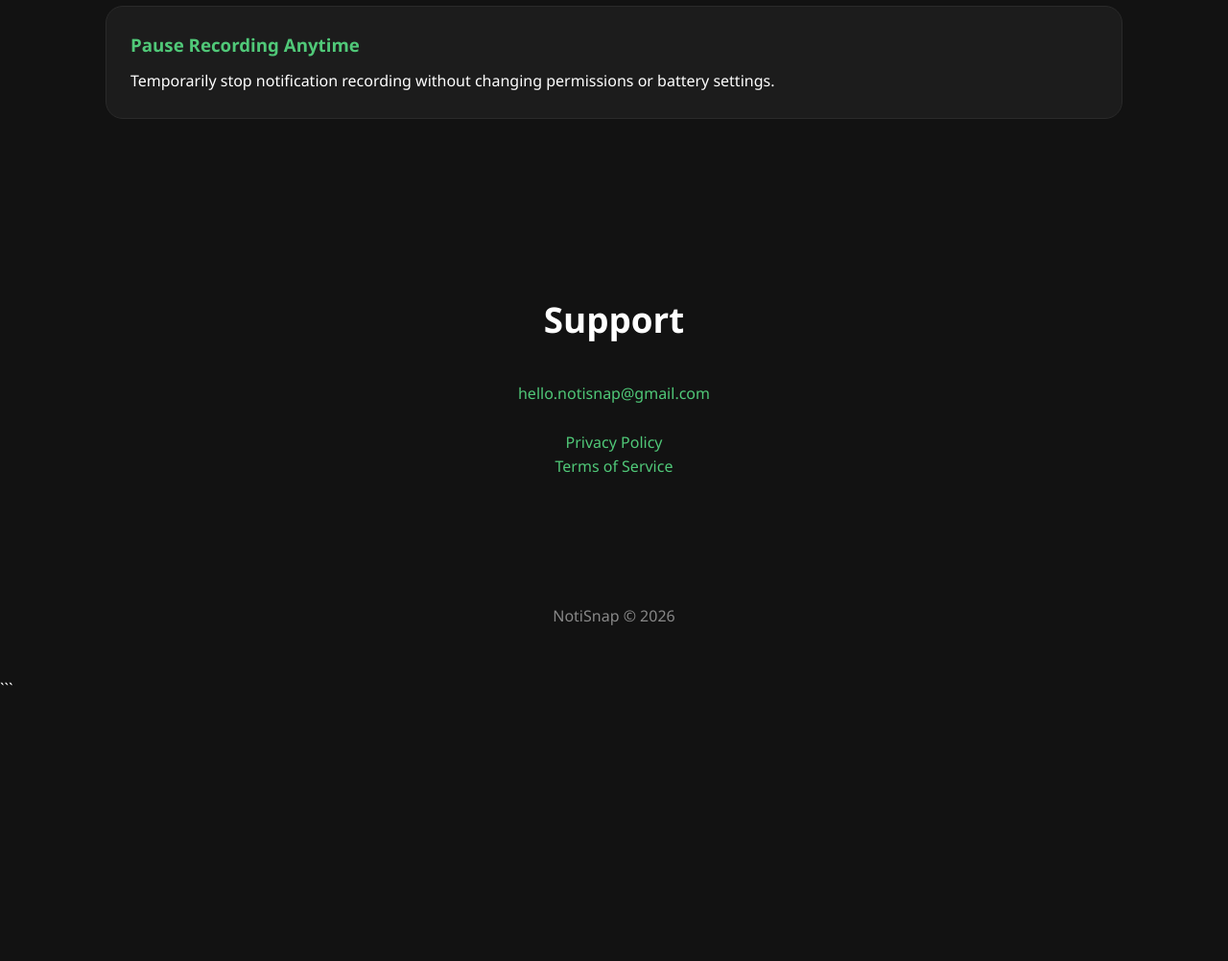
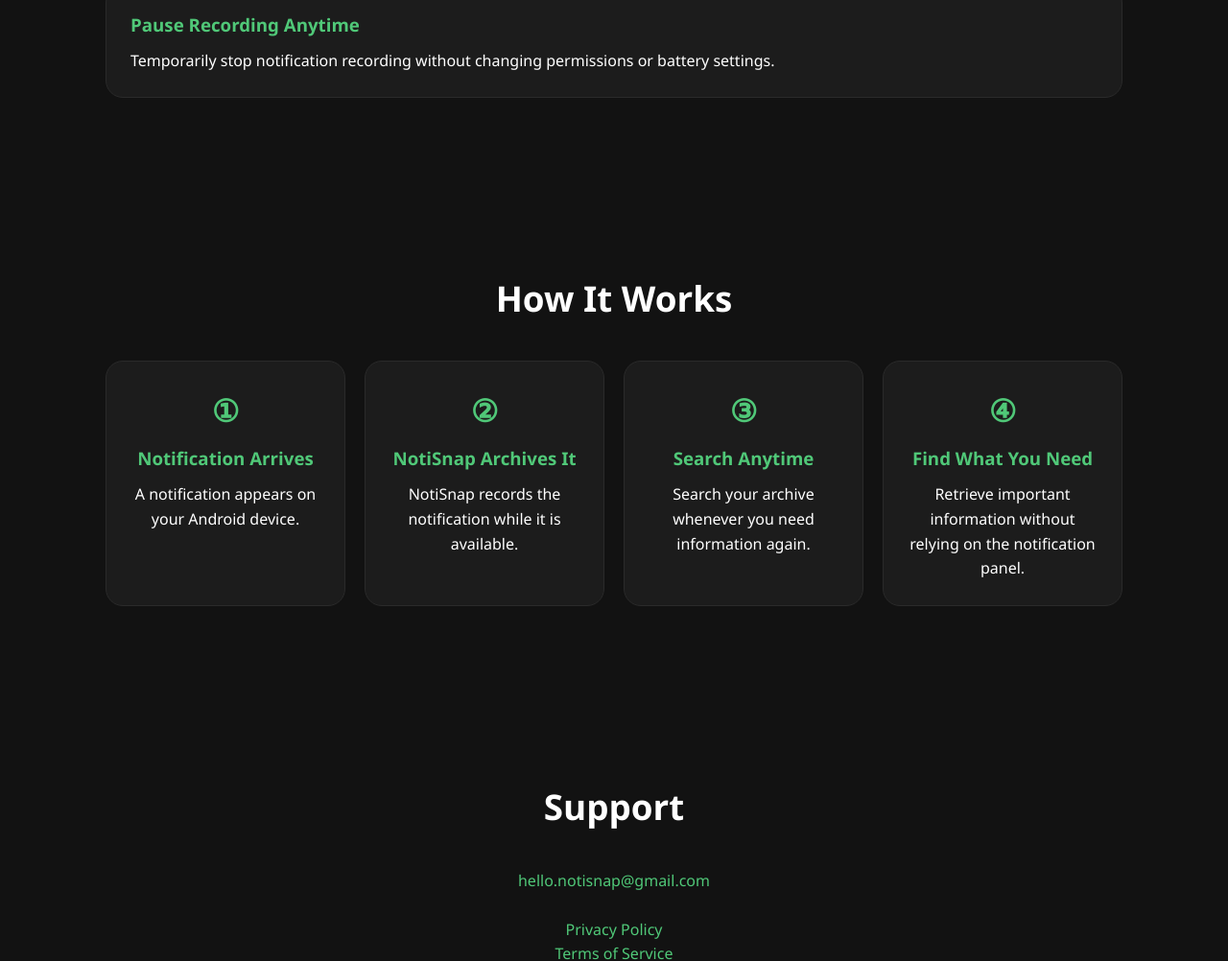
Before and after one commit to Notisnap/notisnap.github.io, a plain HTML site: page index.html in a window 1280 px wide. Shown: the part 1695-2697 px from the top of the page at 96% size. Before the commit the page ends 2426 px from the top, so only its background shows below. Drawn offline with Linux system fonts and the light colour scheme.

Commit message:
Index v1.3 - Add How It Works section
Added New Four Cards Showing "How It Works"

````diff
--- a/index.html
+++ b/index.html
@@ -1,4 +1,3 @@
-```html
 <!DOCTYPE html>
 <html lang="en">
 <head>
@@ -65,11 +64,8 @@
 
 .store-btn:hover,
 .store-btn:active{
-
 transform:translateY(-4px);
-
 box-shadow:0 10px 25px rgba(80,200,120,.35);
-
 }
 
 .section{
@@ -85,13 +81,12 @@
 font-weight:700;
 }
 
-.card{
+.card,.step{
 background:#1c1c1c;
 padding:25px;
 border-radius:18px;
 margin-bottom:20px;
 border:1px solid #2a2a2a;
-
 transition:
 transform .15s ease-out,
 border-color .15s ease-out,
@@ -99,17 +94,32 @@
 }
 
 .card:hover,
-.card:active{
-
+.card:active,
+.step:hover,
+.step:active{
 transform:translateY(-6px);
-
 border-color:#50C878;
-
 box-shadow:0 0 20px rgba(80,200,120,.18);
-
 }
 
-.card h3{
+.card h3,.step h3{
+color:#50C878;
+margin-bottom:10px;
+}
+
+.how-grid{
+display:grid;
+grid-template-columns:repeat(auto-fit,minmax(220px,1fr));
+gap:20px;
+}
+
+.step{
+text-align:center;
+}
+
+.step-number{
+font-size:2rem;
+font-weight:bold;
 color:#50C878;
 margin-bottom:10px;
 }
@@ -247,6 +257,42 @@
 
 </section>
 
+<section class="section">
+
+<h2 class="section-title">
+How It Works
+</h2>
+
+<div class="how-grid">
+
+<div class="step">
+<div class="step-number">①</div>
+<h3>Notification Arrives</h3>
+<p>A notification appears on your Android device.</p>
+</div>
+
+<div class="step">
+<div class="step-number">②</div>
+<h3>NotiSnap Archives It</h3>
+<p>NotiSnap records the notification while it is available.</p>
+</div>
+
+<div class="step">
+<div class="step-number">③</div>
+<h3>Search Anytime</h3>
+<p>Search your archive whenever you need information again.</p>
+</div>
+
+<div class="step">
+<div class="step-number">④</div>
+<h3>Find What You Need</h3>
+<p>Retrieve important information without relying on the notification panel.</p>
+</div>
+
+</div>
+
+</section>
+
 <section class="section support">
 
 <h2 class="section-title">
@@ -281,4 +327,3 @@
 
 </body>
 </html>
-```
````
